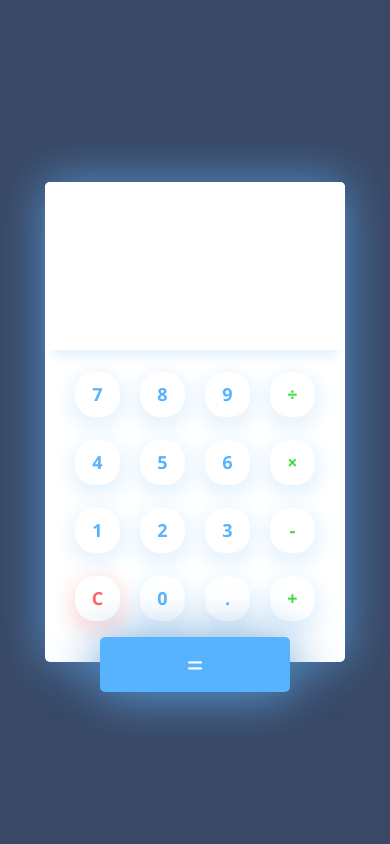
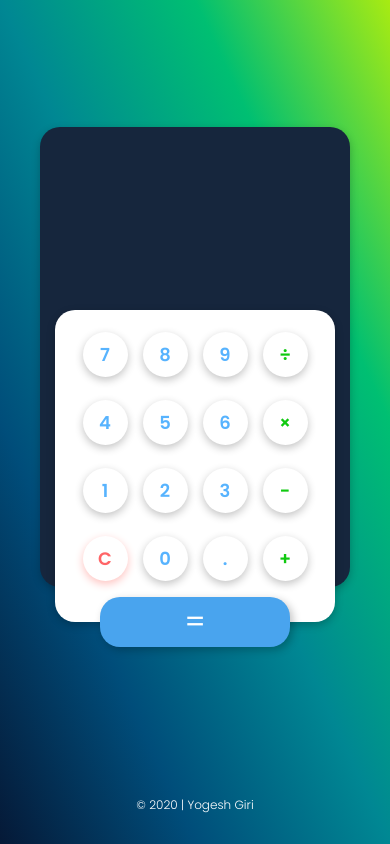
Before and after one commit to yogeshgiri904/calculator, a plain HTML site: page index.html in a window 390 px wide. Drawn offline with Linux system fonts and the light colour scheme.

Commit message:
UI Update 1.0

```diff
--- a/style.css
+++ b/style.css
@@ -1,6 +1,6 @@
 * {
     box-sizing: border-box;
-    font-family: "Segoe UI";
+    font-family: 'Poppins', sans-serif;
     user-select: none;
     -moz-user-select: none;
     -khtml-user-select: none;
@@ -8,12 +8,12 @@
     -o-user-select: none;
     padding: 0;
     margin: 0;
+    color: white;
 }
 
 .page {
     position: fixed;
-    background-color: #394865;
-    height: 100%;
+    background-image: linear-gradient(to right top, #051937, #004d7a, #008793, #00bf72, #a8eb12);    height: 100%;
     width: 100%;
     padding: 20px;
     display: inline-flex;
@@ -22,15 +22,27 @@
 }
 
 .calculator {
-    width: 300px;
+    position: relative;
+    width: 280px;
     height: 480px;
-    background: white;
+    background: transparent;
     margin: 0 auto;
-    border-radius: 5px;
+    border-radius: 20px;
     text-align: center;
-    box-shadow: 0 0 50px #5293cd;
 }
 
+.bar{
+    position: absolute;
+    top: -15px;
+    left: -15px;
+    width: 310px;
+    height: 460px;
+    border-radius: 20px;
+    z-index: -100;
+    background-color: #16263D;
+    box-shadow: rgba(0, 0, 0, 0.24) 0px 3px 8px;
+
+}
 .display {
     width: 100%;
     height: 35%;
@@ -38,9 +50,9 @@
     display: flex;
     flex-direction: column;
     align-items: flex-end;
-    box-shadow: 0px 15px 10px -8px #e5f3fe;
     padding: 35px 55px 0px 0px;
-    border-radius: 5px;
+    border-radius: 20px;
+    background-color: transparent;
 }
 
 .previous {
@@ -85,6 +97,10 @@
     display: flex;
     flex-direction: column;
     justify-content: space-around;
+    background-color: white;
+    border-radius: 20px;
+    box-shadow: rgba(0, 0, 0, 0.24) 0px 3px 8px;
+
 }
 
 .input {
@@ -120,14 +136,14 @@
     height: 45px;
     width: 45px;
     background: white;
-    box-shadow: 0 6px 20px 5px #e5f3fe;
-    border-radius: 20px;
+    box-shadow: rgba(0, 0, 0, 0.24) 0px 3px 8px;
+    border-radius: 50%;
     color: #57b3fe;
     text-align: center;
     line-height: 45px;
 }
 .operator{
-    color: rgb(60, 224, 60);
+    color: rgb(16, 201, 16);
 }
 .row {
     display: flex;
@@ -137,56 +153,52 @@
 .equals {
     position: relative;
     width: 190px;
-    height: 55px;
+    height: 50px;
     margin: auto;
-    background-color: #57b3fe;
+    background-color: #49a4ee;
     border: none;
     color: white;
     font-size: 30px;
-    border-radius: 5px;
+    border-radius: 20px;
     bottom: 25px;
     text-align: center;
-    box-shadow: 0 6px 50px #5293cd;
+    box-shadow: rgba(0, 0, 0, 0.24) 3px 3px 8px;
 }
 
 .c {
     font-weight: bold;
     color: #ff6567;
-    box-shadow: 0 6px 20px 5px #ffdfde;
+    box-shadow: #ffc2bf 0px 3px 8px;
     border: none;
 }
 
-#style-2::-webkit-scrollbar-track {
-    -webkit-box-shadow: inset 0 0 6px rgba(0, 0, 0, 0.3);
-    border-radius: 10px;
-    background-color: #f5f5f5;
+.footer{
     position: absolute;
+    bottom: 20px;
+    left: 50%;
+    font-size: 12px;
+    font-weight: 300;
+    transform: translate(-50%);
 }
 
-#style-2::-webkit-scrollbar {
-    width: 12px;
-    background-color: #f5f5f5;
+@media(max-width:480px){
+    .calculator {
+        position: relative;
+        top: -40px;
+        width: 280px;
+        height: 480px;
+        background: transparent;
+        margin: 0 auto;
+        border-radius: 20px;
+        text-align: center;
+    }
+
+    .footer{
+        position: absolute;
+        bottom: 30px;
+        left: 50%;
+        font-size: 12px;
+        font-weight: 300;
+        transform: translate(-50%);
+    }
 }
-
-#style-2::-webkit-scrollbar-thumb {
-    border-radius: 10px;
-    -webkit-box-shadow: inset 0 0 6px rgba(0, 0, 0, 0.3);
-    background-color: #57b3fe;
-}
-
-#style-3::-webkit-scrollbar-track {
-    -webkit-box-shadow: inset 0 0 6px rgba(0, 0, 0, 0.3);
-    background-color: #f5f5f5;
-    border-radius: 5px;
-}
-
-#style-3::-webkit-scrollbar {
-    width: 3px;
-    background-color: #f5f5f5;
-    border-radius: 5px;
-}
-
-#style-3::-webkit-scrollbar-thumb {
-    background-color: #57b3fe;
-    border-radius: 5px;
-}
```
